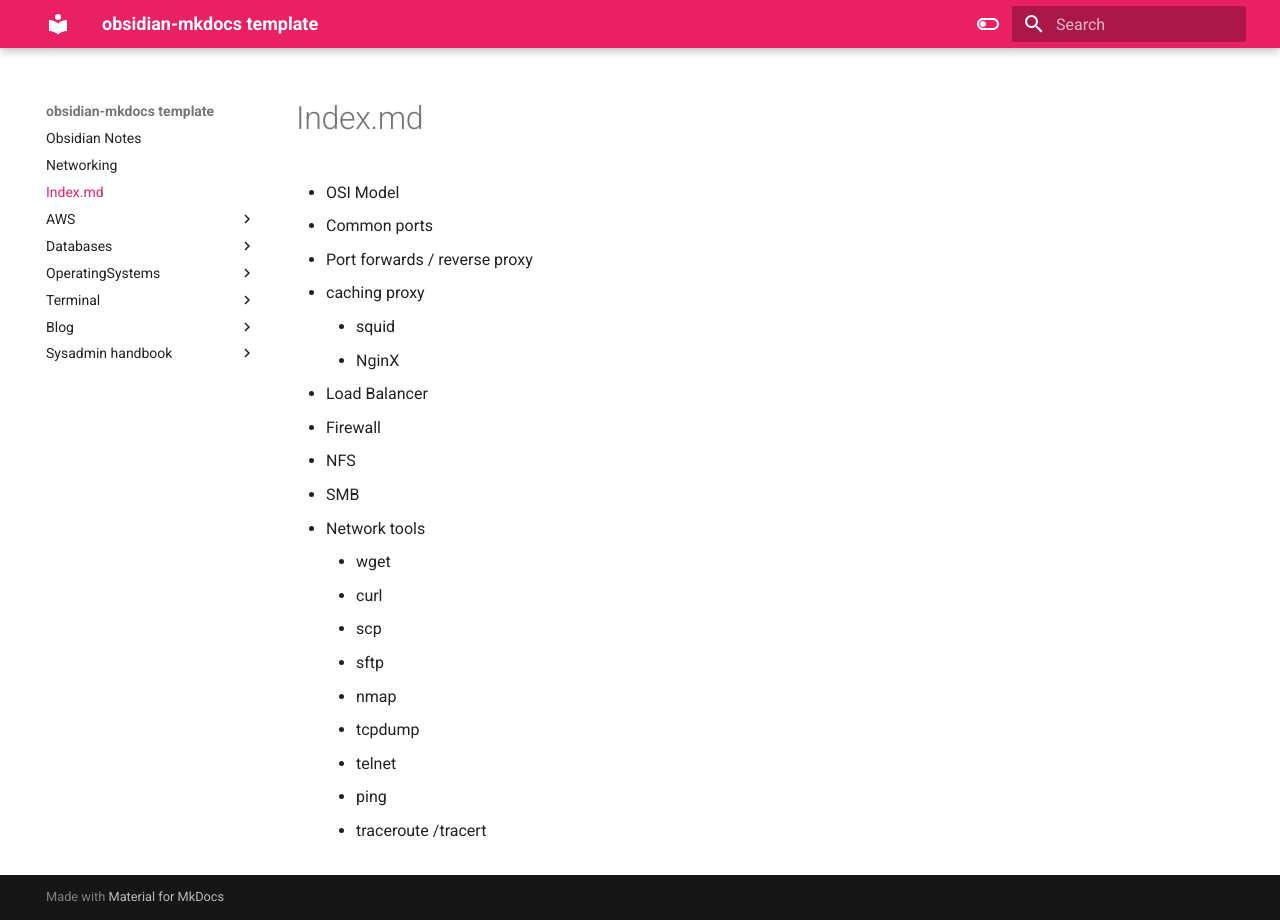
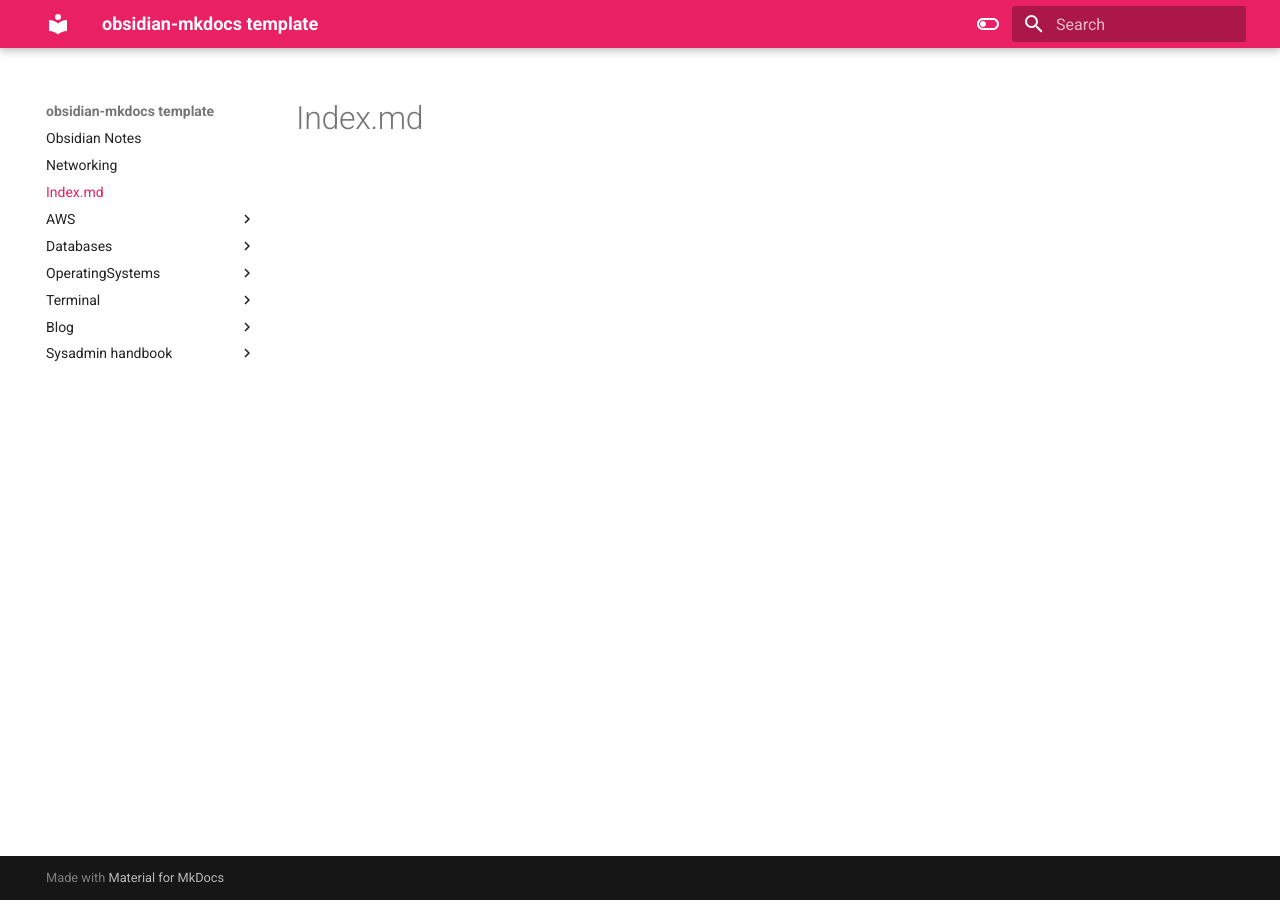
Before and after one commit to DawidKrysiak/dawidkrysiak.github.io, an MkDocs documentation site: the page built from docs/index.md.md, in a window 1280 px wide. Built offline with MkDocs 1.6.1 and Material for MkDocs 9.7.7, drawn with Linux system fonts in a browser that asks for light colours.

Commit message:
PUSH NOTE : index.md.md

```diff
--- a/docs/index.md.md
+++ b/docs/index.md.md
@@ -1,27 +1,3 @@
 ---
-share: "true"
 date: 2024-01-14
 ---
-
-
-
-* OSI Model
-* Common ports
-* Port forwards / reverse proxy
-* caching proxy
-	* squid
-	* NginX
-* Load Balancer
-* Firewall
-* NFS
-* SMB
-* Network tools
-	* wget
-	* curl
-	* scp
-	* sftp
-	* nmap
-	* tcpdump
-	* telnet
-	* ping
-	* traceroute /tracert
```
